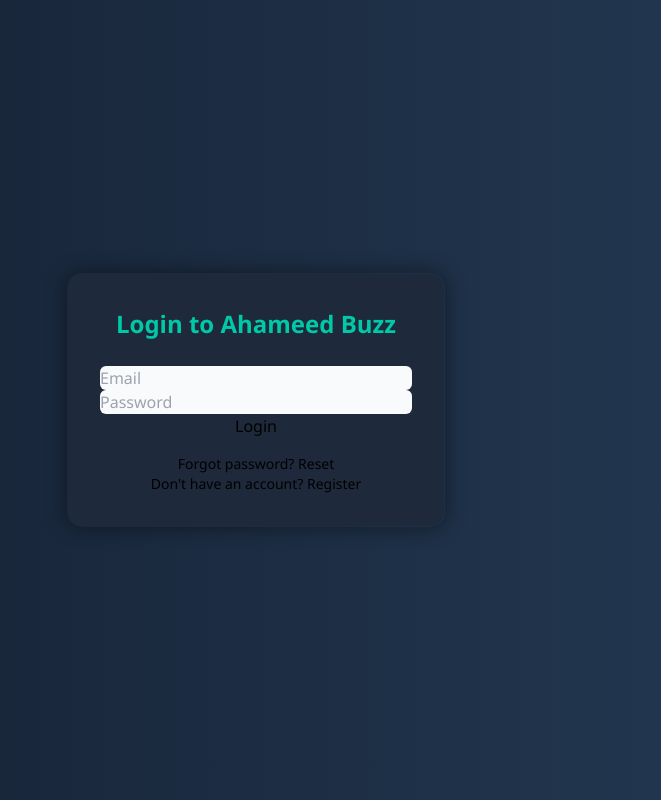
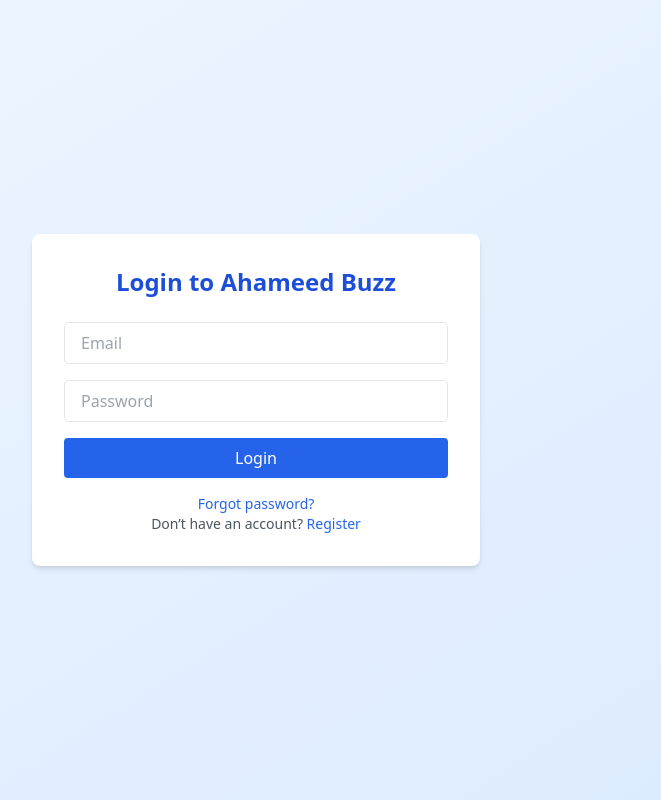
Before and after one commit to Ahameedx07/Ahameed-Buzz2, a plain HTML site: page login.html in a window 1280 px wide. Shown: the whole page, without its empty margins (384-1045 px from the left). Drawn offline with nearby package versions, Linux system fonts and the light colour scheme; no server answers.

Commit message:
Update login.html

```diff
--- a/login.html
+++ b/login.html
@@ -1,4 +1,3 @@
-
 <!DOCTYPE html>
 <html lang="en">
 <head>
@@ -6,81 +5,28 @@
   <meta name="viewport" content="width=device-width, initial-scale=1.0"/>
   <title>Login - Ahameed Buzz</title>
   <script src="https://cdn.tailwindcss.com"></script>
-  <style>
-    body {
-      margin: 0;
-      padding: 0;
-      height: 100vh;
-      background: linear-gradient(to right, #141e30, #243b55);
-      display: flex;
-      align-items: center;
-      justify-content: center;
-      font-family: 'Segoe UI', sans-serif;
-    }
-    .login-box {
-      width: 100%;
-      max-width: 380px;
-      background: #1e293b;
-      padding: 2rem;
-      border-radius: 16px;
-      box-shadow: 0 0 20px rgba(0,0,0,0.4);
-      border: 2px solid transparent;
-      background-clip: padding-box;
-      animation: slideUp 0.6s ease-out;
-    }
-    @keyframes slideUp {
-      0% { transform: translateY(50px); opacity: 0; }
-      100% { transform: translateY(0); opacity: 1; }
-    }
-    .login-box h2 {
-      font-size: 1.5rem;
-      font-weight: bold;
-      text-align: center;
-      margin-bottom: 1.5rem;
-      color: #00c9a7;
-    }
-    input, button {
-      width: 100%;
-      padding: 10px;
-      margin: 10px 0;
-      border: none;
-      border-radius: 6px;
-    }
-    input {
-      background: #f8fafc;
-      color: #1e293b;
-    }
-    button {
-      background: #00c9a7;
-      color: white;
-      font-weight: bold;
-      transition: background 0.3s;
-    }
-    button:hover {
-      background: #009e8d;
-    }
-    a {
-      color: #38bdf8;
-    }
-  </style>
 </head>
-<body>
-  <div class="login-box">
-    <h2>Login to Ahameed Buzz</h2>
-    <form id="loginForm">
-      <input type="email" id="email" placeholder="Email" required />
-      <input type="password" id="password" placeholder="Password" required />
-      <button type="submit">Login</button>
-    </form>
-    <p class="text-sm text-center mt-4">
-      Forgot password? <a href="reset.html">Reset</a><br/>
-      Don't have an account? <a href="register.html">Register</a>
-    </p>
+<body class="bg-gradient-to-br from-blue-50 to-blue-100 flex items-center justify-center h-screen">
+
+<div class="bg-white p-8 rounded-lg shadow-md w-full max-w-md">
+  <h2 class="text-2xl font-bold text-center text-blue-700 mb-6">Login to Ahameed Buzz</h2>
+
+  <div class="space-y-4">
+    <input type="email" id="email" placeholder="Email" class="w-full px-4 py-2 border rounded focus:outline-none focus:ring-2 focus:ring-blue-400"/>
+    <input type="password" id="password" placeholder="Password" class="w-full px-4 py-2 border rounded focus:outline-none focus:ring-2 focus:ring-blue-400"/>
+    <button id="loginBtn" class="w-full bg-blue-600 text-white py-2 rounded hover:bg-blue-700 transition">Login</button>
+    <p id="errorMsg" class="text-red-600 text-sm text-center mt-2 hidden"></p>
   </div>
+
+  <div class="text-center mt-4 text-sm text-gray-600">
+    <a href="reset.html" class="text-blue-600 hover:underline">Forgot password?</a><br/>
+    Don’t have an account? <a href="register.html" class="text-blue-600 hover:underline">Register</a>
+  </div>
+</div>
 
 <script type="module">
   import { initializeApp } from "https://www.gstatic.com/firebasejs/9.6.10/firebase-app.js";
-  import { getAuth, signInWithEmailAndPassword } from "https://www.gstatic.com/firebasejs/9.6.10/firebase-auth.js";
+  import { getAuth, signInWithEmailAndPassword, onAuthStateChanged } from "https://www.gstatic.com/firebasejs/9.6.10/firebase-auth.js";
 
   const firebaseConfig = {
     apiKey: "AIzaSyB4MIC9dma_UEcCCSaseCr0PoDdTeW_4UM",
@@ -89,24 +35,33 @@
     storageBucket: "ahameed-playz.firebasestorage.app",
     messagingSenderId: "110673165622",
     appId: "1:110673165622:web:1f5bdc642d8c22f95cc797",
+    measurementId: "G-G9T2VTCW23"
   };
 
   const app = initializeApp(firebaseConfig);
   const auth = getAuth(app);
 
-  document.getElementById("loginForm").addEventListener("submit", (e) => {
-    e.preventDefault();
-    const email = document.getElementById("email").value;
-    const password = document.getElementById("password").value;
+  document.getElementById("loginBtn").addEventListener("click", async () => {
+    const email = document.getElementById("email").value.trim();
+    const password = document.getElementById("password").value.trim();
+    const errorMsg = document.getElementById("errorMsg");
+    errorMsg.classList.add("hidden");
 
-    signInWithEmailAndPassword(auth, email, password)
-      .then(() => {
-        window.location.href = "home.html";
-      })
-      .catch((error) => {
-        alert("Login failed: " + error.message);
-      });
+    try {
+      await signInWithEmailAndPassword(auth, email, password);
+      window.location.href = "home.html";
+    } catch (error) {
+      errorMsg.textContent = "Login failed: " + error.message;
+      errorMsg.classList.remove("hidden");
+    }
+  });
+
+  onAuthStateChanged(auth, (user) => {
+    if (user) {
+      window.location.href = "home.html";
+    }
   });
 </script>
+
 </body>
 </html>
```
